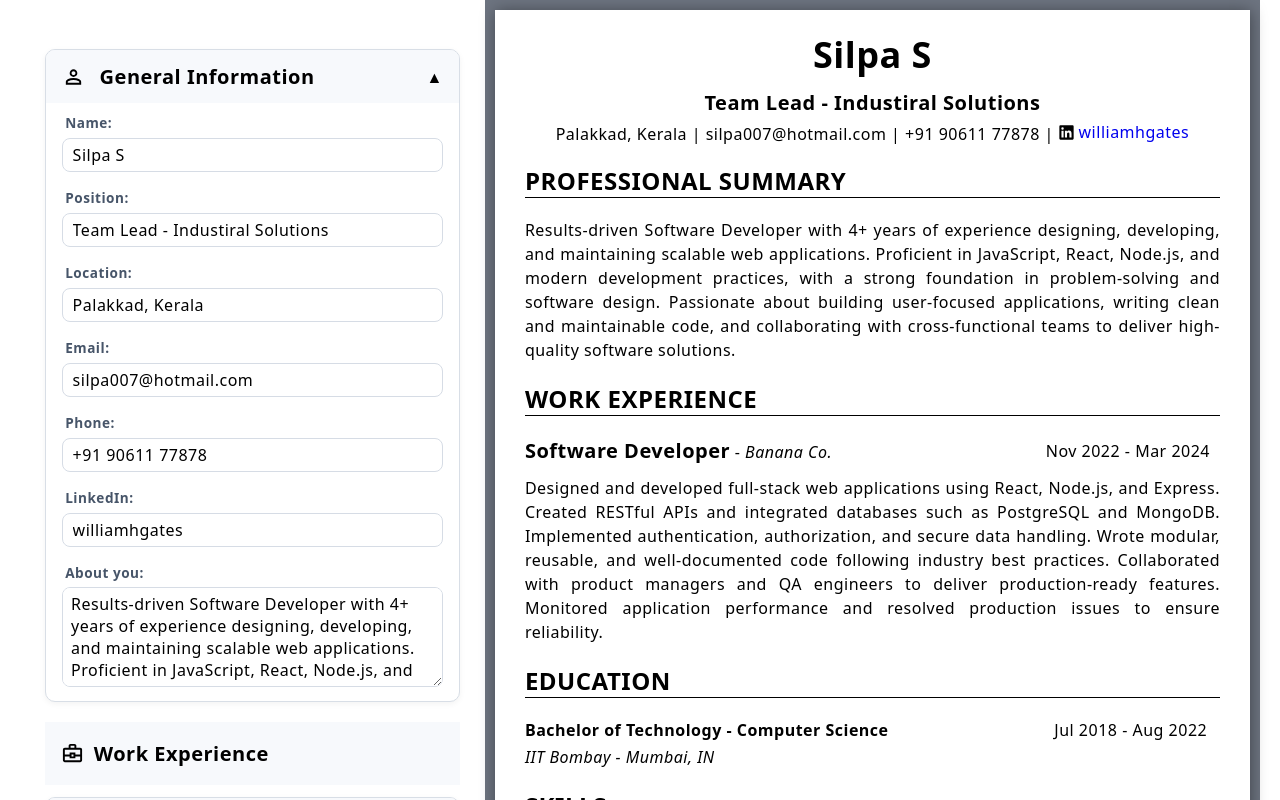
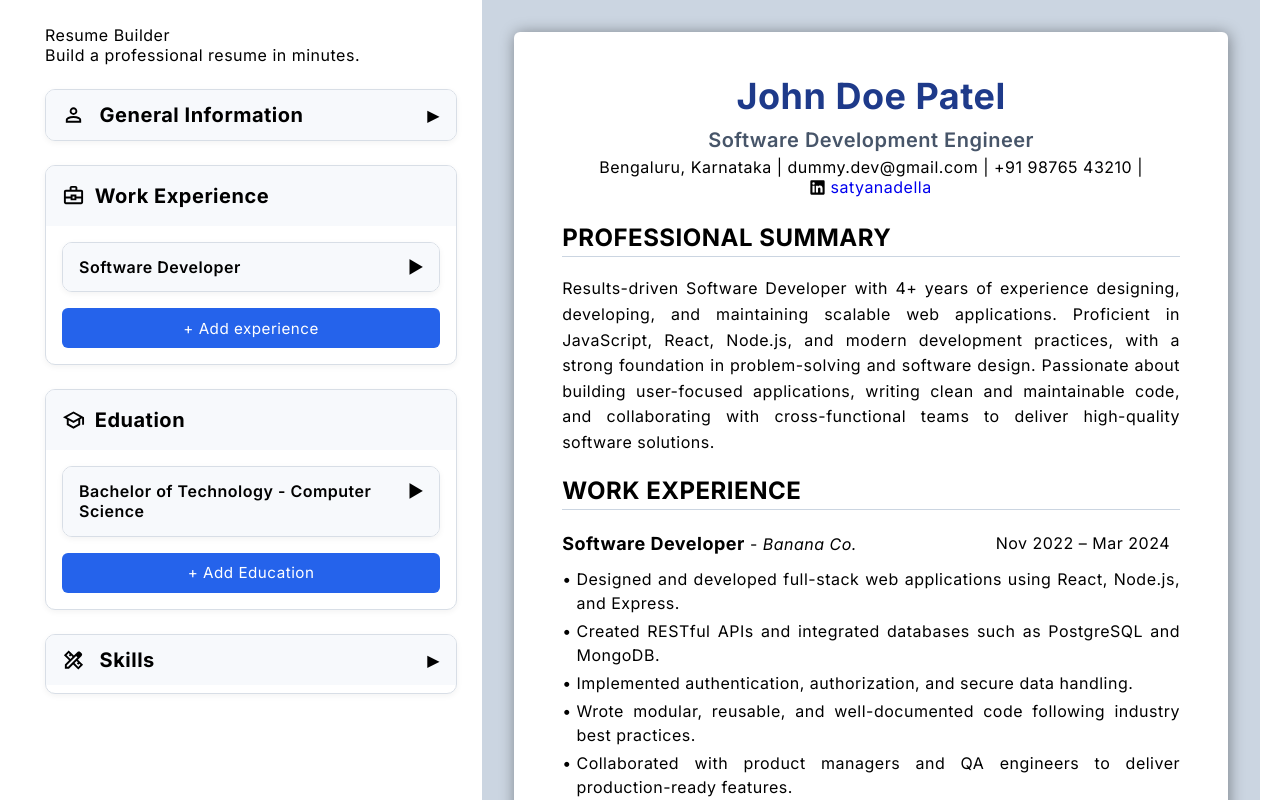
Before and after one commit to midhin11/cv-application, a React (Vite) app: page / in a window 1280 px wide. Shown: the top 800 px of the page. Built offline with nearby package versions, Linux system fonts and the light colour scheme.

Commit message:
Add transistions and more styles to both sections
Added styleing to editor and preview sections. Added transitions for
expanding and contracting sections in editor

```diff
--- a/index.html
+++ b/index.html
@@ -4,6 +4,9 @@
     <meta charset="UTF-8" />
     <link rel="icon" type="image/svg+xml" href="/favicon.svg" />
     <meta name="viewport" content="width=device-width, initial-scale=1.0" />
+    <link rel="preconnect" href="https://fonts.googleapis.com">
+    <link rel="preconnect" href="https://fonts.gstatic.com" crossorigin>
+    <link href="https://fonts.googleapis.com/css2?family=Inter:ital,opsz,wght@0,14..32,100..900;1,14..32,100..900&display=swap" rel="stylesheet">
     <title>Resume Builder</title>
   </head>
   <body>
--- a/src/components/Editor.jsx
+++ b/src/components/Editor.jsx
@@ -11,10 +11,14 @@ export default function Editor({
 }) {
   return (
     <div className='editor'>
+      <div className="page-name">Resume Builder</div>
+      <div className="tagline">Build a professional resume in minutes.</div>
+
       <PersonalInfoEdit details={details} handleDetailsChange={handleDetailsChange}/>
 
-      <div className="exp-section">
+      <div className="editor-card">
         <div className="section-header"><WorkSvg/><h3>Work Experience</h3></div>
+        <div className="section-info">
           {workexDetails.map((work) => (
             <WorkExperienceEditItem
             key={work.id}
@@ -27,9 +31,11 @@ export default function Editor({
             + Add experience
           </button>
         </div>
+      </div>
 
-      <div className="edu-section">
+      <div className="editor-card">
         <div className="section-header"><EducationSvg/><h3>Eduation</h3></div>
+        <div className="section-info">
           {eduDetails.map((education) => (
             <EducationEditItem
             key={education.id}
@@ -42,6 +48,7 @@ export default function Editor({
             + Add Education
           </button>
         </div>
+      </div>
 
       <SkillsEdit skills={skills} handleSkillChange={handleSkillChange} handleAddSkill={handleAddSkill} handleDelSkill={handleDelSkill}/>
 
@@ -50,7 +57,7 @@ export default function Editor({
 }
 
 function PersonalInfoEdit({details, handleDetailsChange}){
-  const [expanded, setExpanded] = useState(true)
+  const [expanded, setExpanded] = useState(false)
   function handleExpanded() {
     setExpanded(!expanded)
   }
@@ -60,17 +67,17 @@ function PersonalInfoEdit({details, handleDetailsChange}){
       <div className="editor-header" onClick={handleExpanded}>
         <PersonSvg/>
         <h3>General Information</h3>
-        <span>{expanded ? "▲" : "▼"}</span>
+        <span className={expanded ? "arrow expanded" : "arrow"}>▶</span>
       </div>
 
-      {expanded && <div className="editor-section">
+      {expanded && <div className="form-editor-section">
         <div className="form-group">
           <label htmlFor='name'>Name: </label>
-          <input type="text" name="name" id="name" placeholder='John Doe' value={details.name} onChange={handleDetailsChange}/>
+          <input type="text" name="name" id="name" value={details.name} onChange={handleDetailsChange}/>
         </div>
         <div className="form-group">
           <label htmlFor='curr-position'>Position: </label>
-          <input type="text" name="curr-position" id="curr-position" value={details.position} onChange={handleDetailsChange}/>
+          <input type="text" name="position" id="position" value={details.position} onChange={handleDetailsChange}/>
         </div>
         <div className="form-group">
           <label htmlFor=''>Location: </label>
@@ -109,7 +116,7 @@ function SkillsEdit({skills, handleSkillChange, handleAddSkill, handleDelSkill})
       <div className="skills-header" onClick={handleExpanded}>
         <SkillsSvg/>
         <h3>Skills</h3>
-        <span>{expanded ? "▲" : "▼"}</span>
+        <span className={expanded ? "arrow expanded" : "arrow"}>▶</span>
       </div>
 
       {expanded && <>
@@ -136,9 +143,12 @@ function WorkExperienceEditItem({work, handleWorkexChange,  handleDelExp}) {
 
   return (
     <div className="experience-edit">
-      <div className="item-header" onClick={handleExpanded}> <span>{expanded ? "▲" : "▼"}</span> {work.role || "New Experience"}</div>
+      <div className="item-header" onClick={handleExpanded}>
+        <div>{work.role || "New Experience"}</div>
+        <span className={expanded ? "arrow expanded" : "arrow"}>▶</span>
+      </div>
 
-      {expanded && <div className="editor-section">
+      {expanded && <div className="form-editor-section">
         <div className="form-group">
           <label htmlFor="role">Role: </label>
           <input type="text" name="role" id="role" value={work.role} onChange={(e) => (handleWorkexChange(e, work.id))}/>
@@ -176,9 +186,12 @@ function EducationEditItem ({education, handleEduChange, handleDelEdu}) {
 
   return(
     <div className="education-edit">
-      <div className="item-header" onClick={handleExpanded}> <span>{expanded ? "▲" : "▼"}</span> {education.degree || "New Education"}</div>
+      <div className="item-header" onClick={handleExpanded}>
+        <div>{education.degree || "New Education"}</div>
+        <span className={expanded ? "arrow expanded" : "arrow"}>▶</span>
+      </div>
 
-      {expanded && <div className="editor-section">
+      {expanded && <div className="form-editor-section">
         <div className="form-group">
           <label htmlFor="degree">Degree: </label>
           <input type="text" name="degree" id="degree" value={education.degree} onChange={(e) => (handleEduChange(e, education.id))} />
--- a/src/components/Preview.jsx
+++ b/src/components/Preview.jsx
@@ -1,66 +1,5 @@
 // Preview.jsx
 import { LinkedInSvg } from "../svg.jsx";
-
-function Summary({details}) {
-  return(
-    <div className='summary'>
-      <h2>Professional Summary</h2>
-      <p>{details.about}</p>
-    </div>
-  )
-}
-
-function WorkExperience({workexDetails}) {
-  return workexDetails.map(experience => {
-    const formattedStartDate = new Date(experience.startDate).toLocaleDateString('en-US', {
-        month: 'short',
-        year: 'numeric'
-    });
-    const formattedEndDate = new Date(experience.endDate).toLocaleDateString('en-US', {
-        month: 'short',
-        year: 'numeric'
-    });
-
-    return (
-      <div className="workex-prev" key={experience.id}>
-        <div className="workex-intro">
-            <div><span className='company'>{experience.role}</span> - <span className='role'>{experience.company}</span></div>
-            <div>{formattedStartDate} - {formattedEndDate}</div>
-        </div>
-        <div className="tasks">{experience.jobDesc}</div>
-      </div>
-    )
-  })
-}
-
-function Education({eduDetails}){
-  return eduDetails.map(education => {
-    const formattedStartDate = new Date(education.startDate).toLocaleDateString('en-US', {
-        month: 'short',
-        year: 'numeric'
-    });
-    const formattedEndDate = new Date(education.endDate).toLocaleDateString('en-US', {
-        month: 'short',
-        year: 'numeric'
-    });
-
-    return (
-      <div className="edu-prev" key={education.id}>
-        <div className="edu-intro">
-          <div className="degree">{education.degree}</div>
-          <div className="edu-date">{formattedStartDate} - {formattedEndDate}</div>
-        </div>
-        <div className="edu-uni">{education.university} - {education.location}</div>
-      </div>
-    )
-  })
-}
-
-function Skills({skills}) {
-  return skills.map(skill => {
-    return <div className="skill-prev">• {skill.skill}</div>
-  })
-}
 
 export default function Preview({details, workexDetails, eduDetails, skills}) {
   const contactInfo = [
@@ -76,7 +15,7 @@ export default function Preview({details, workexDetails, eduDetails, skills}) {
     <div className="prev-container">
       <div className="preview">
         <h1>{details.name}</h1>
-        <h3>{details.position}</h3>
+        <h3 className="pos">{details.position}</h3>
         <h4>{filteredContactInfo.map((info, index) => {
           if (info === details.linkedIn) {
             return <li key={index}><a href={`https://linkedin.com/in/${details.linkedIn}`} rel='noopener noreferrer' target='blank'>{linkedinElement}</a></li>
@@ -103,3 +42,76 @@ export default function Preview({details, workexDetails, eduDetails, skills}) {
     </div>
   );
 }
+
+function Summary({details}) {
+  return(
+    <div className='summary'>
+      <h2>Professional Summary</h2>
+      <p>{details.about}</p>
+    </div>
+  )
+}
+
+function WorkExperience({workexDetails}) {
+  return workexDetails.map(experience => {
+    const formattedStartDate = new Date(experience.startDate).toLocaleDateString('en-US', {
+        month: 'short',
+        year: 'numeric'
+    });
+    const formattedEndDate = new Date(experience.endDate).toLocaleDateString('en-US', {
+        month: 'short',
+        year: 'numeric'
+    });
+    const bullets = experience.jobDesc.split("\n").filter(line => line.trim() !== "")
+
+    return (
+      <div className="workex-prev" key={experience.id}>
+        <div className="workex-intro">
+            <div><span className='role'>{experience.role}</span> - <span className='company'>{experience.company}</span></div>
+            <div>{formattedStartDate} – {formattedEndDate}</div>
+        </div>
+        <div className="tasks">
+          {bullets.map((bullet, index) => (
+            <div className="task">
+              <span>•</span>
+              <p key={index}>{bullet}</p>
+            </div>
+          ))}
+        </div>
+      </div>
+    )
+  })
+}
+
+function Education({eduDetails}){
+  return eduDetails.map(education => {
+    const formattedStartDate = new Date(education.startDate).toLocaleDateString('en-US', {
+        month: 'short',
+        year: 'numeric'
+    });
+    const formattedEndDate = new Date(education.endDate).toLocaleDateString('en-US', {
+        month: 'short',
+        year: 'numeric'
+    });
+
+    return (
+      <div className="edu-prev" key={education.id}>
+        <div className="edu-intro">
+          <div className="degree">{education.degree}</div>
+          <div className="edu-date">{formattedStartDate} – {formattedEndDate}</div>
+        </div>
+        <div className="edu-uni">{education.university} - {education.location}</div>
+      </div>
+    )
+  })
+}
+
+function Skills({skills}) {
+  return (
+    <div className="skills-list">
+      {skills.map(skill => {
+        return <div className="skill-prev">• {skill.skill}</div>
+      })}
+    </div>
+  )
+}
--- a/src/details.js
+++ b/src/details.js
@@ -1,10 +1,10 @@
 export let initialPersonalDetails = {
-    name: "Silpa S",
-    position: "Team Lead - Industiral Solutions",
-    location: "Palakkad, Kerala",
-    email: "silpa007@hotmail.com",
-    phone: "+91 90611 77878",
-    linkedIn: "williamhgates",
+    name: "John Doe Patel",
+    position: "Software Development Engineer",
+    location: "Bengaluru, Karnataka",
+    email: "dummy.dev@gmail.com",
+    phone: "+91 98765 43210",
+    linkedIn: "satyanadella",
     about: "Results-driven Software Developer with 4+ years of experience designing, developing, and maintaining scalable web applications. Proficient in JavaScript, React, Node.js, and modern development practices, with a strong foundation in problem-solving and software design. Passionate about building user-focused applications, writing clean and maintainable code, and collaborating with cross-functional teams to deliver high-quality software solutions."
 }
 
@@ -14,7 +14,12 @@ export let initialWorkEx = [{
     company: "Banana Co.",
     startDate: "2022-11",
     endDate: "2024-03",
-    jobDesc: `Designed and developed full-stack web applications using React, Node.js, and Express. Created RESTful APIs and integrated databases such as PostgreSQL and MongoDB. Implemented authentication, authorization, and secure data handling. Wrote modular, reusable, and well-documented code following industry best practices. Collaborated with product managers and QA engineers to deliver production-ready features. Monitored application performance and resolved production issues to ensure reliability.`
+    jobDesc: `Designed and developed full-stack web applications using React, Node.js, and Express.
+    Created RESTful APIs and integrated databases such as PostgreSQL and MongoDB.
+    Implemented authentication, authorization, and secure data handling.
+    Wrote modular, reusable, and well-documented code following industry best practices.
+    Collaborated with product managers and QA engineers to deliver production-ready features.
+    Monitored application performance and resolved production issues to ensure reliability.`
 }]
 
 export let initalEducation = [{
--- a/src/styles/App.css
+++ b/src/styles/App.css
@@ -1,11 +1,12 @@
 /* App.css */
+
 
 .app {
   display: flex;
   width: 100vw;
-  min-height: 100vh;
   font-size: 16px;
   padding: 0px 20px;
+  font-family: 'Inter', 'Times New Roman', Times, serif;
 }
 
 
@@ -13,22 +14,25 @@
   padding: 25px;
   flex-grow: 1;
   width: 550px;
+  position: sticky;
+  top: 20px
 }
 
 .prev-container {
   width: 75%;
-  background-color: #1e293ba5;
-  padding: 10px;
+  background-color: #cbd5e1;
+  padding: 2rem;
 }
 
 .preview {
-  padding: 10px 30px;
+  padding: 2rem 3rem;
   width: 100%;
   max-width: 794px;
   min-height: 1123px;
   margin: 0 auto;
   background-color: white;
   box-shadow: 1px 1px 15px rgb(0, 0, 0, 0.4);
+  border-radius: 6px;
 }
 
 /* Editor */
@@ -61,7 +65,7 @@ textarea:focus {
   box-shadow:0 0 0 3px rgba(37,99,235,.12);
 }
 
-.editor-section {
+.form-editor-section {
   /* border: 2px solid red; */
   padding: 0.6rem 1rem;
 }
@@ -87,7 +91,6 @@ h1, h3, h4 {
   display: flex;
   align-items: center;
   gap: 0.3rem;
-  margin-bottom: 0.8rem;
   padding: 0.8rem 1rem;
   background: #f7f9fc;
   cursor: pointer;
@@ -98,11 +101,33 @@ svg {
   fill: black;
 }
 
+.generalInfo,
+.skills,
+.editor-card,
+.experience-edit,
+.education-edit {
+  transition: transform 0.2s ease, box-shadow 0.2s ease;
+}
+
+.generalInfo:hover,
+.skills:hover,
+.editor-card:hover,
+.experience-edit:hover,
+.education-edit:hover {
+  transform: translateY(-2px);
+  box-shadow: 0 6px 14px rgba(0, 0, 0, 0.08);
+}
+
+.arrow {
+  margin-left: auto;
+  transition: transform 0.2s ease;
+}
+
+.arrow.expanded {
+  transform: rotate(90deg);
+}
+
 /* Experience Items with header */
-
-.exp-section, .generalInfo, .edu-section{
-  margin-bottom: 20px;
-}
 
 .experience-edit, .education-edit {
   margin-bottom: 1rem;
@@ -112,7 +137,12 @@ svg {
   box-shadow: 0 2px 6px rgba(0, 0, 0, 0.05);
 }
 
+.section-info{
+  padding: 1rem;
+}
+
 .item-header{
+  display: flex;
   padding: 0.9rem 1rem;
   background: #f7f9fc;
   font-size: 1rem;
@@ -149,13 +179,14 @@ button {
 
 /* Skills section and Personal info section */
 
-.skills, .generalInfo {
+.skills, .generalInfo, .editor-card {
   margin-top: 1.5rem;
   border: 1px solid #d8dee6;
   border-radius: 10px;
   background: white;
   overflow: hidden;
   box-shadow: 0 2px 6px rgba(0, 0, 0, 0.05);
+  margin-bottom: 1.5rem;
 }
 
 .skills-header,
@@ -250,6 +281,20 @@ button {
 }
 
 /* Preview */
+.summary,
+.work-history,
+.education-history,
+.skills-history {
+    margin-top: 2rem;
+}
+
+.summary p {
+  line-height: 1.6;
+}
+
+.summary h2 {
+  margin-top: -0.5rem;
+}
 
 .preview h1 {
   margin: 10px;
@@ -258,10 +303,17 @@ button {
 
 h1 {
   font-size: 36px;
+  letter-spacing: 0.5px;
+  color: #1e3a8a;
 }
 
 h3 {
   font-size: 20px;
+}
+
+.pos {
+  color:#475569;
+  font-weight:600;
 }
 
 h3, h4{
@@ -275,7 +327,9 @@ h4 {
 
 h2 {
   text-transform: uppercase;
-  border-bottom: 1px solid black;
+  padding-bottom: 0.3rem;
+  margin-bottom: 1.2rem;
+  border-bottom: 1px solid #cbd5e1;
 }
 
 li {
@@ -309,18 +363,18 @@ a {
   align-self: center;
 }
 
-.company{
-  font-size: 20px;
+.role{
+  font-size: 18px;
   font-weight: bold;
 }
 
-.role, .edu-uni {
+.company, .edu-uni {
   font-style: italic;
 }
 
 .workex-prev, .edu-prev{
   line-height: 1.5;
-  margin-bottom: 1.2rem;
+  margin-bottom: 1.4rem;
 }
 
 .tasks {
@@ -346,3 +400,20 @@ a {
 .degree {
   font-weight: 600;
 }
+
+.skills-list{
+    display:flex;
+    flex-wrap:wrap;
+    gap:.5rem 1rem;
+}
+
+.task {
+  display: flex;
+  gap: 0.3rem;
+  margin-bottom: 0.25rem;
+}
+
+.task p {
+  margin: 0;
+  padding: 0;
+}
```
Also changed, not shown: public/export.svg (added). Lines whose indentation alone changed are shown as unchanged.
